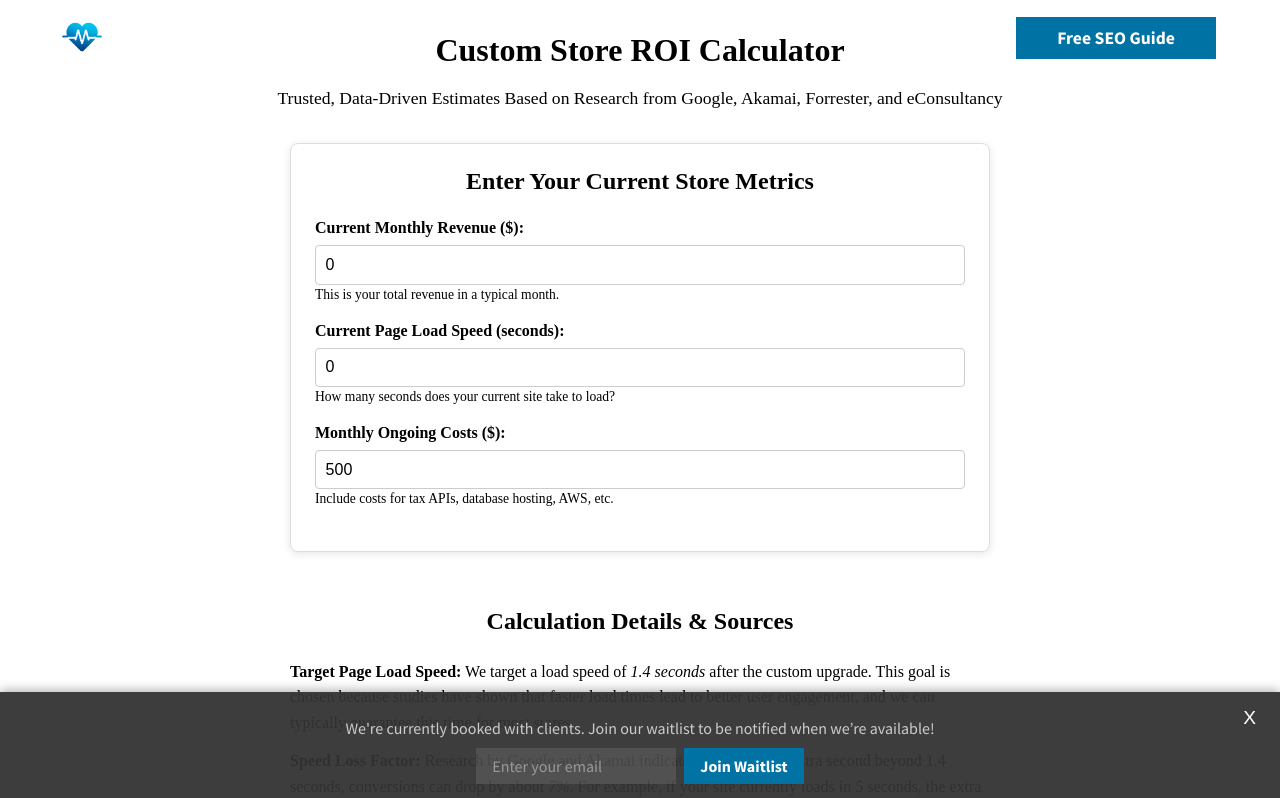
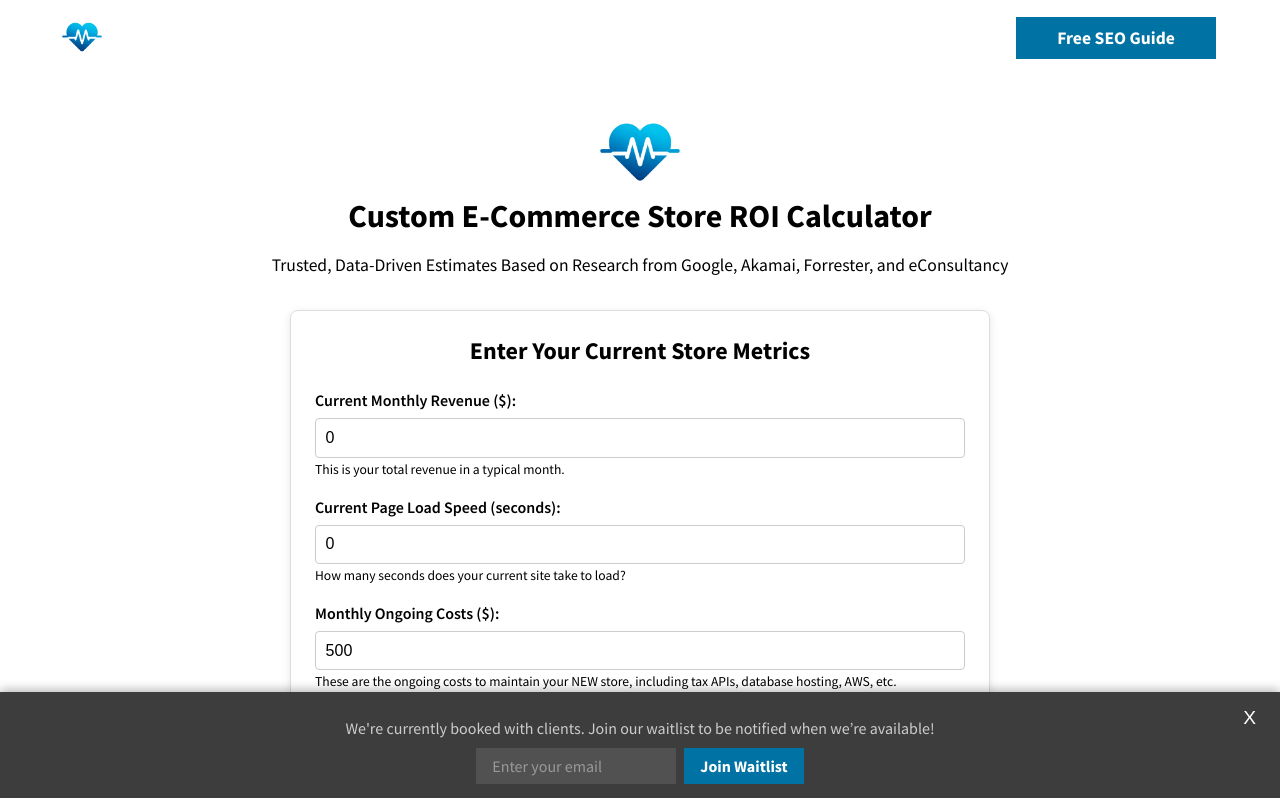
Before and after one commit to hartecho/HARTECHO, a Nuxt app: page /calc in a window 1280 px wide. Shown: the top 798 px of the page. Built offline with nearby package versions, Linux system fonts and the light colour scheme.

Commit message:
Adjusted some design and text with the calculator

```diff
--- a/pages/calc.vue
+++ b/pages/calc.vue
@@ -2,7 +2,8 @@
   <div class="roi-calculator-container">
     <!-- Header / Hero Section -->
     <header class="hero">
-      <h1>Custom Store ROI Calculator</h1>
+      <NuxtImg src="/HARTECHOLogo.webp" alt="HARTECHO Logo" class="logo" />
+      <h1>Custom E-Commerce Store ROI Calculator</h1>
       <p class="tagline">
         Trusted, Data-Driven Estimates Based on Research from Google, Akamai,
         Forrester, and eConsultancy
@@ -49,7 +50,8 @@
             placeholder="e.g., 500"
           />
           <small class="description">
-            Include costs for tax APIs, database hosting, AWS, etc.
+            These are the ongoing costs to maintain your NEW store, including
+            tax APIs, database hosting, AWS, etc.
           </small>
         </div>
       </div>
@@ -339,6 +341,9 @@ const netExtraRevenue = computed(() => {
 const paybackPeriod = computed(() => {
   return netExtraRevenue.value > 0 ? 20000 / netExtraRevenue.value : Infinity;
 });
+
+const emit = defineEmits(["hide-loading"]);
+emit("hide-loading");
 </script>
 
   <style scoped>
@@ -350,15 +355,15 @@ const paybackPeriod = computed(() => {
   --card-background: #fff;
   --details-background: #f1f1f1;
   --accent-color: #007bff;
-  --font-family: "Helvetica Neue", Arial, sans-serif;
+  --font-family: "Source Sans Pro", "Helvetica Neue", Arial, sans-serif;
 }
 
 .roi-calculator-container {
   width: 100%;
   max-width: 1200px;
-  margin: 0 auto;
+  margin: 5rem auto;
   padding: 1em;
-  font-family: var(--font-family);
+  font-family: "Source Sans Pro", "Helvetica Neue", Arial, sans-serif;
   color: var(--secondary-color);
 }
 
@@ -369,6 +374,11 @@ const paybackPeriod = computed(() => {
   margin-bottom: 1em;
   background: var(--background-light);
   border-bottom: 2px solid var(--primary-color);
+}
+
+.logo {
+  height: 5rem;
+  width: 5rem;
 }
 
 .hero h1 {
```
